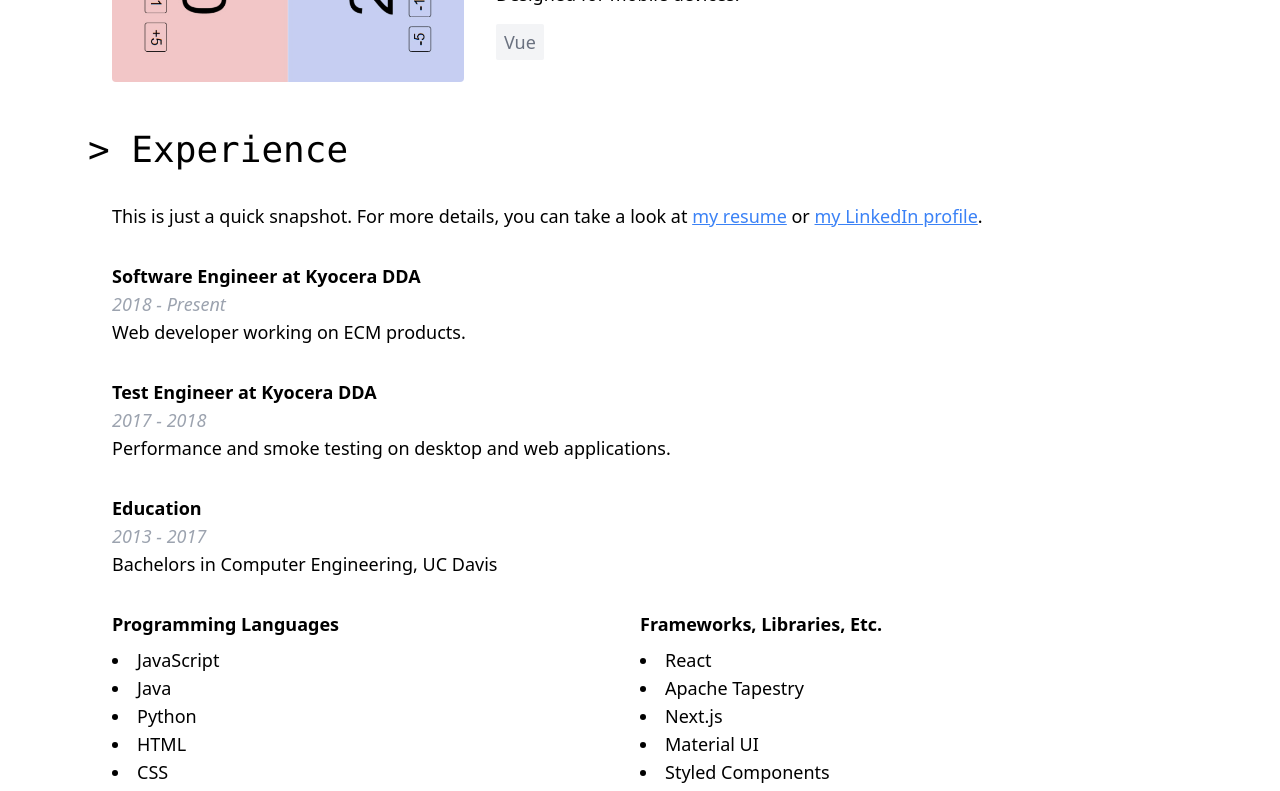
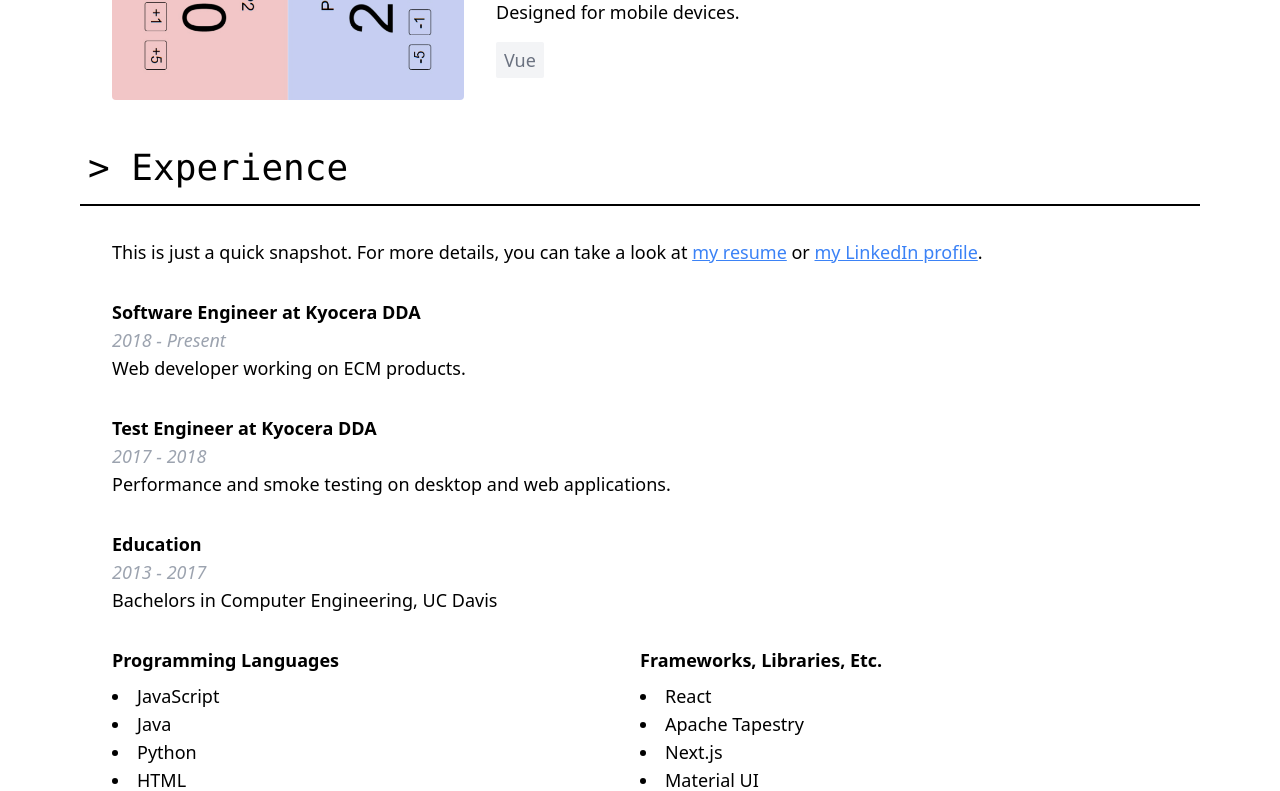
Before and after one commit to lucask95/lucask95.github.io-source, a React (Create React App) app: page / in a window 1280 px wide. Shown: the part 1820-2611 px from the top of the page. Built offline with nearby package versions, Linux system fonts and the light colour scheme.

Commit message:
Clearer sections

```diff
--- a/src/sections/components/SectionHeader.js
+++ b/src/sections/components/SectionHeader.js
@@ -1,5 +1,9 @@
 import React from "react";
 
 export default function SectionHeader({ children }) {
-  return <h3 className='text-4xl mb-8 font-mono px-2'>&gt; {children}</h3>;
+  return (
+    <h3 className='text-4xl mb-8 font-mono px-2 pb-4 border-b-2 border-black'>
+      &gt; {children}
+    </h3>
+  );
 }
```
